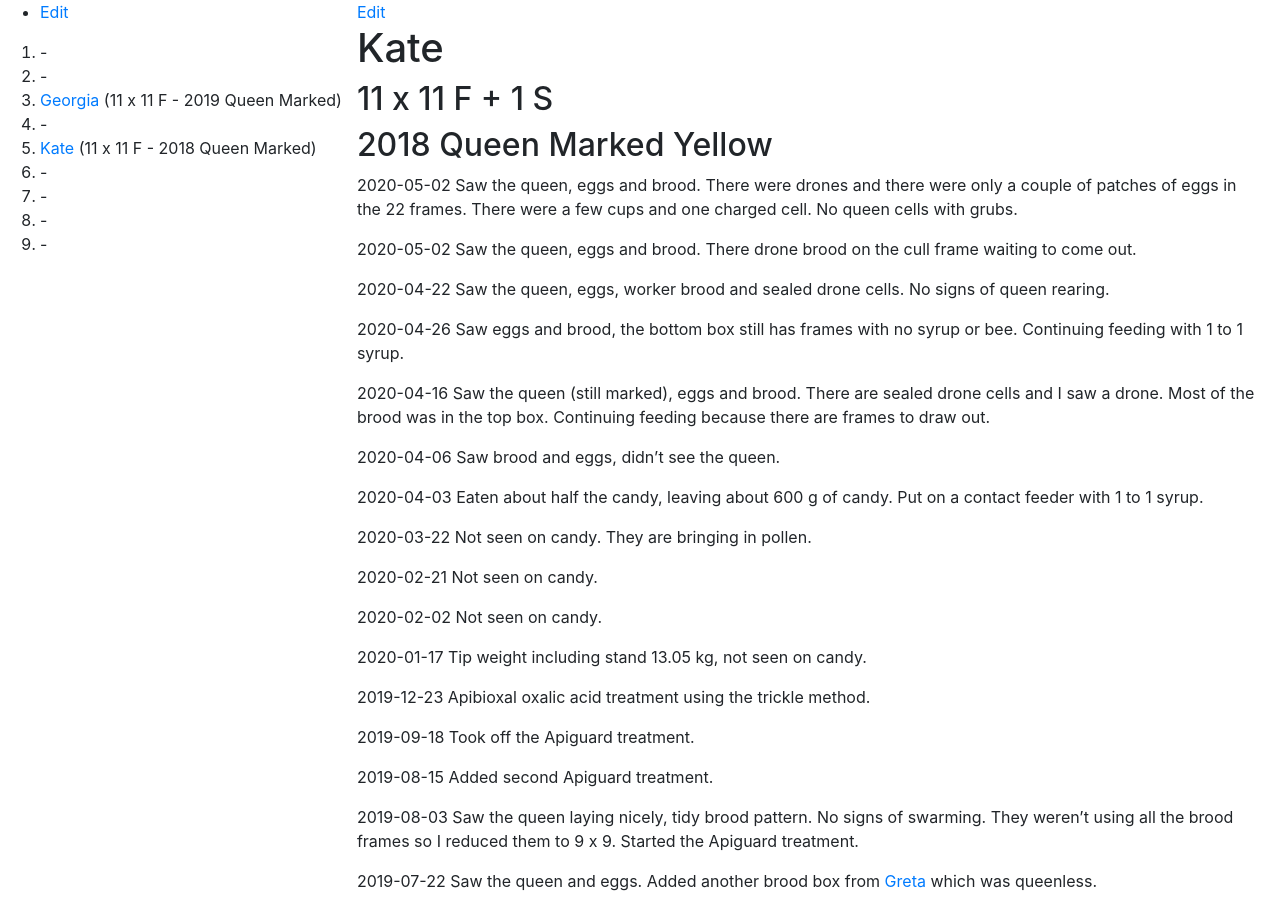
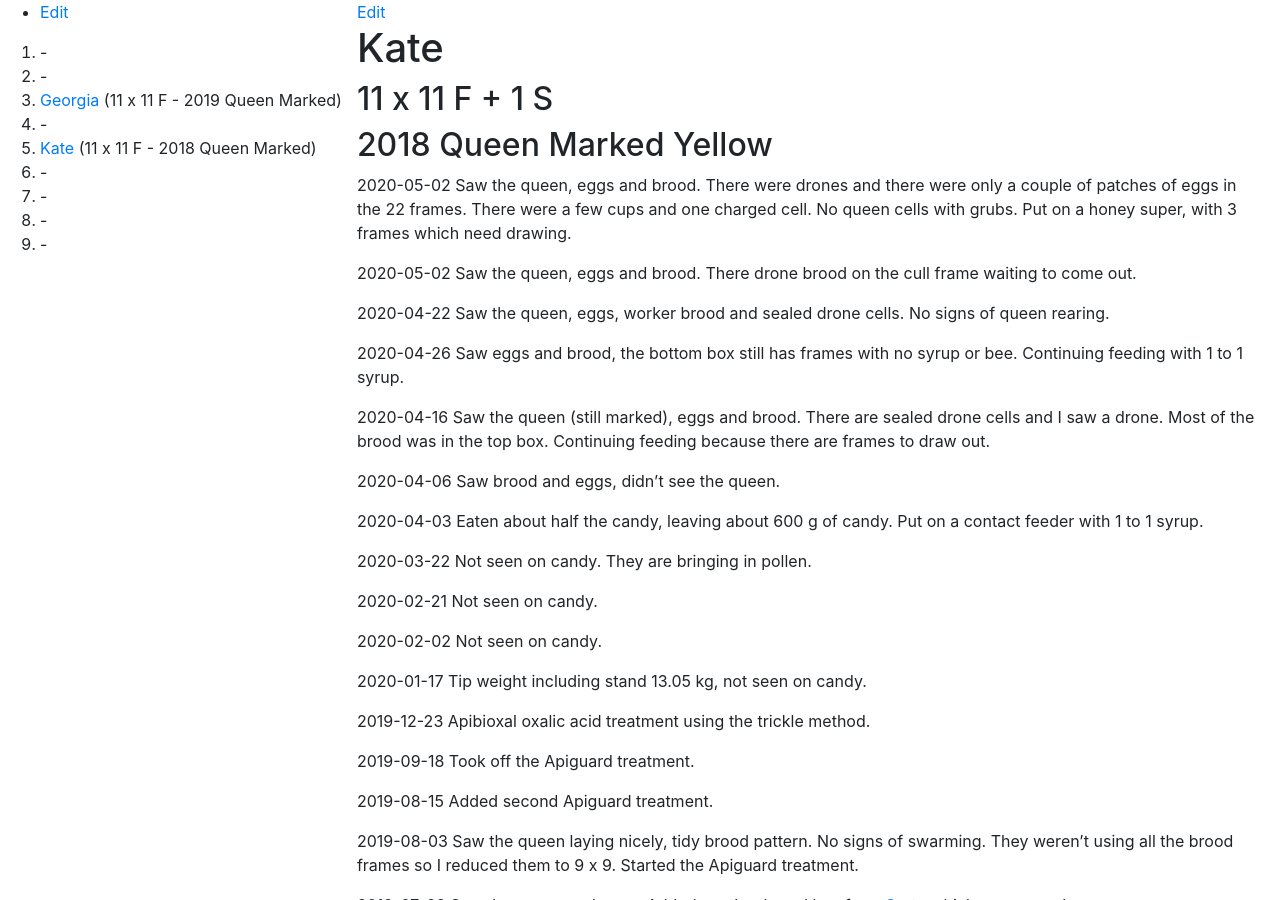
Before and after one commit to joejcollins/rhapsody-angel, a Jekyll site: the page built from queens/2018-kate.md, in a window 1280 px wide and 900 px high. Built offline with Jekyll 4.4.1, drawn with Linux system fonts in a browser that asks for light colours; our own code applies the rules of GitHub Pages for plain Markdown files.

Commit message:
Update 2018-kate.md

```diff
--- a/queens/2018-kate.md
+++ b/queens/2018-kate.md
@@ -2,7 +2,7 @@
 ## 11 x 11 F + 1 S
 ## 2018 Queen Marked Yellow
 
-2020-05-02 Saw the queen, eggs and brood. There were drones and there were only a couple of patches of eggs in the 22 frames.  There were a few cups and one charged cell.  No queen cells with grubs.
+2020-05-02 Saw the queen, eggs and brood. There were drones and there were only a couple of patches of eggs in the 22 frames.  There were a few cups and one charged cell.  No queen cells with grubs.  Put on a honey super, with 3 frames which need drawing.
 
 2020-05-02 Saw the queen, eggs and brood. There drone brood on the cull frame waiting to come out.
 
```
